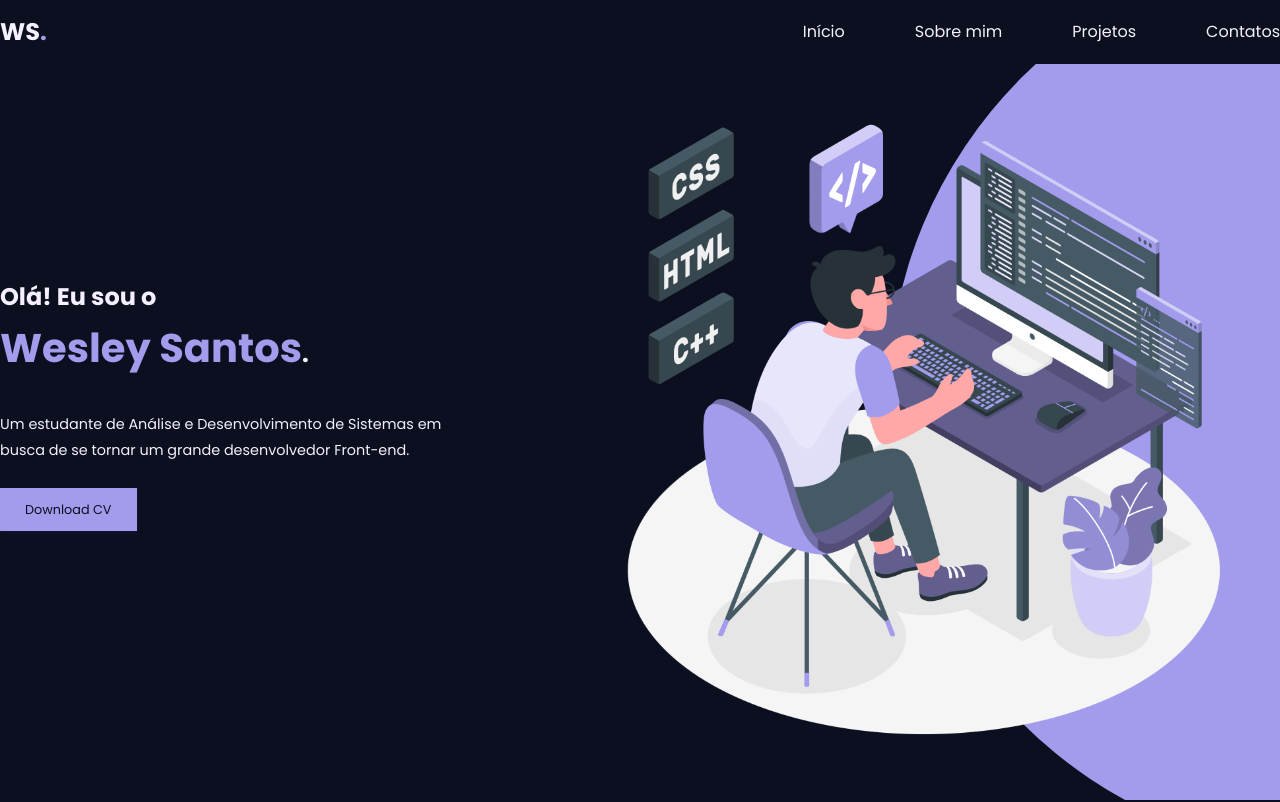
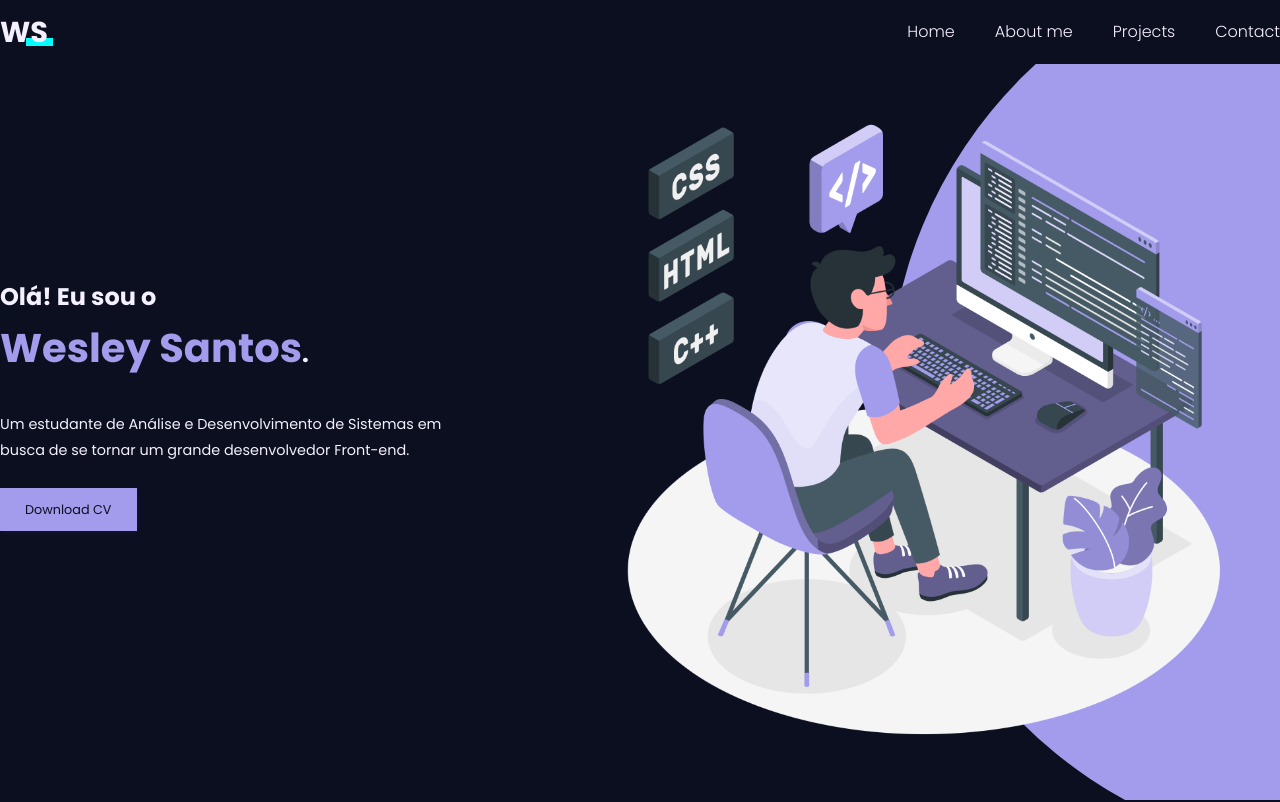
Before and after one commit to wesleysantosdev/ws-portfolio, a React (Vite) app: page / in a window 1280 px wide. Shown: the top 802 px of the page. Built offline with nearby package versions, Linux system fonts and the light colour scheme.

Commit message:
navbar att

```diff
--- a/src/components/Nav/index.jsx
+++ b/src/components/Nav/index.jsx
@@ -23,18 +23,18 @@ function Nav (){
 
   return (
     <nav className={navbar ? "navbar window-scroll" : "navbar"}>
-      <div className="container navbar__container" >
-        <h2>WS<strong>.</strong></h2>
+      <div className="container navbar-container" >
+        <h2>WS</h2>
 
-        <div className="navbar__wrap">
-          <ul className={active ? "navbar__list navbar__list--active" : "navbar__list"}>
-            <li><a href="#header" onClick={toggleMode}>Início</a></li>
-            <li><a href="#about" onClick={toggleMode}>Sobre mim</a></li>
-            <li><a href="#portfolio" onClick={toggleMode}>Projetos</a></li>
-            <li><a href="#contact" onClick={toggleMode}>Contatos</a></li>
+        <div className="navbar-wrap">
+          <ul className={active ? "navbar-list navbar-list--active" : "navbar-list"}>
+            <li><a href="#header" onClick={toggleMode}>Home</a></li>
+            <li><a href="#about" onClick={toggleMode}>About me</a></li>
+            <li><a href="#portfolio" onClick={toggleMode}>Projects</a></li>
+            <li><a href="#contact" onClick={toggleMode}>Contact</a></li>
           </ul>
 
-          <div className={active ? "navbar__hamburguer navbar__hamburguer--active" : "navbar__hamburguer"} onClick={toggleMode}>
+          <div className={active ? "navbar-hamburguer navbar-hamburguer--active" : "navbar-hamburguer"} onClick={toggleMode}>
               <span className="bar"></span>
               <span className="bar"></span>
               <span className="bar"></span>
--- a/src/components/Nav/styles.css
+++ b/src/components/Nav/styles.css
@@ -16,7 +16,7 @@
   color: white;
 }
 
-.window-scroll .navbar__container strong{
+.window-scroll .navbar-container strong{
   color: var(--color-secondary);
 }
 
@@ -24,35 +24,51 @@
   color: white;
 }
 
-.window-scroll .navbar__container a:hover{
+.window-scroll .navbar-container a:hover{
   color: var(--color-secondary);
 }
 
 /* LOGO */
-.navbar__container{
+.navbar-container{
   display: flex;
   align-items: center;
   justify-content: space-between;
 }
 
-.navbar__container strong{
-  color: var(--color-primary);
+.navbar-container h2{
+  position: relative;
+  margin: 0;
+  font-size: 1.8rem;
+  font-weight: 800;
+  z-index: 2;
+}
+
+.navbar-container h2::before{
+  content: '';
+  position: absolute;
+  width: 27px;
+  height: 8px;
+  bottom: 9px;
+  right: -5px;
+  background-color: aqua;
+  z-index: -1;
 }
 
 /* NAVBAR LINKS */
-.navbar__list{
+.navbar-list{
   display: flex;
-  gap: 4.375rem;
+  gap: 2.5rem;
+  font-weight: 300;
 }
 
-.navbar__list li a:hover{
+.navbar-list li a:hover{
   color: var(--color-primary);
   transition: var(--transition);
 }
 
 @media screen and (max-width: 768px){
   /* Hidden navbar to match hamburguer menu on tablets/mobile devices*/
-  .navbar__list{
+  .navbar-list{
     background-color: var(--color-bg);
     flex-direction: column;
     position: absolute;
@@ -63,29 +79,28 @@
     width: 50vw;
   }
 
-  .navbar__list li{
+  .navbar-list li{
     display: flex;
     justify-content: center;
   }
 
-  .navbar__list li a{
+  .navbar-list li a{
     padding: 2.5rem 15vw;
   }
 
-  .navbar__list li a:hover{
+  .navbar-list li a:hover{
     background-color: var(--color-primary);
     color: white;
     text-align: center;
     width: 100%;
   }
 
-  .navbar__list--active{
+  .navbar-list--active{
     right: 0;
   }
 
   /* HAMBURGUER BAR AND ANIMATION */
-
-  .navbar__hamburguer{
+  .navbar-hamburguer{
     display: flex;
     flex-direction: column;
     justify-content: space-evenly;
@@ -108,29 +123,29 @@
     background-color: var(--color-primary);
   }
 
-  .navbar__hamburguer--active .bar:nth-child(1) {
+  .navbar-hamburguer--active .bar:nth-child(1) {
     transform: rotate(-50deg);
 
   }
-  .navbar__hamburguer--active .bar:nth-child(2) {
+  .navbar-hamburguer--active .bar:nth-child(2) {
     transform:translateX(1rem);
     opacity: 0;
   }
-  .navbar__hamburguer--active .bar:nth-child(3) {
+  .navbar-hamburguer--active .bar:nth-child(3) {
     transform: rotate(50deg);
 
   }
 
   /* BARS ON WINDOW SCROLL */
-  .window-scroll .navbar__hamburguer .bar{
+  .window-scroll .navbar-hamburguer .bar{
     background-color: white;
   }
 
-  .window-scroll .navbar__list{
+  .window-scroll .navbar-list{
     background-color: var(--color-primary);
   }
 
-  .window-scroll .navbar__list a:hover{
+  .window-scroll .navbar-list a:hover{
     background-color: white;
     color: var(--color-secondary);
   }
@@ -138,7 +153,7 @@
 }
 
 @media screen and (max-width: 480px){
-  .navbar__list{
+  .navbar-list{
     width: 70vw;
   }
 }
```
